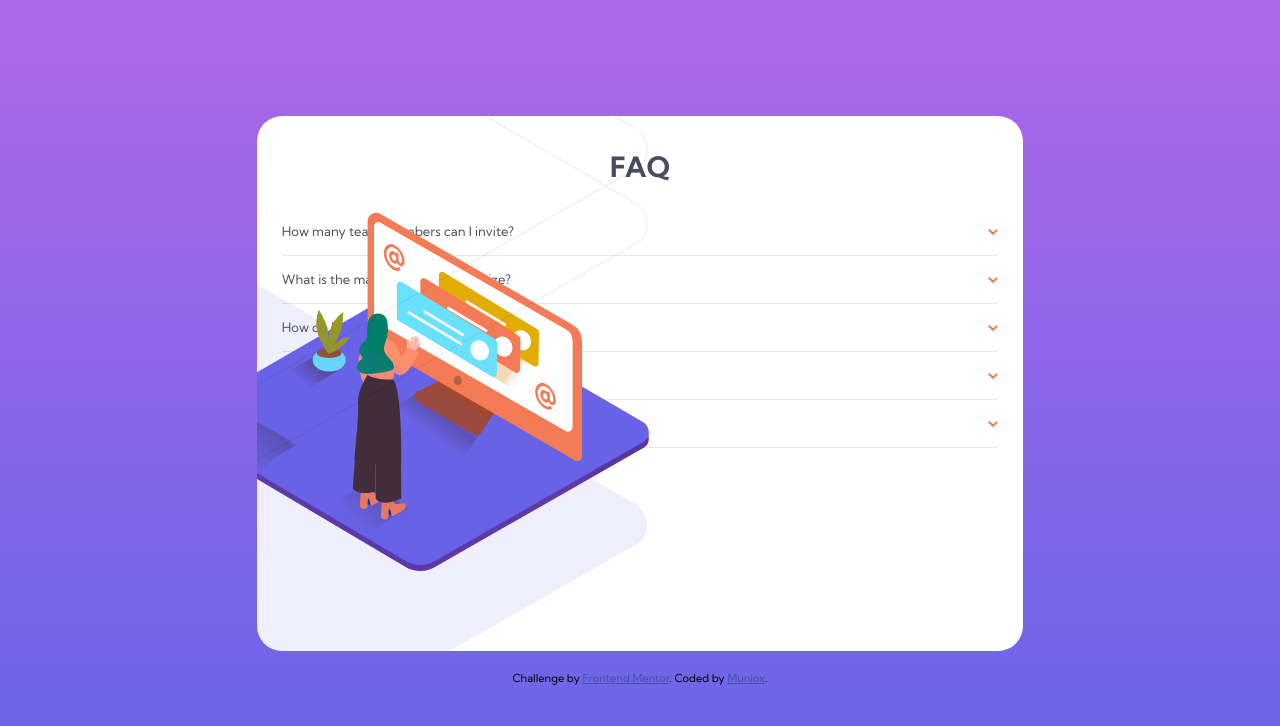
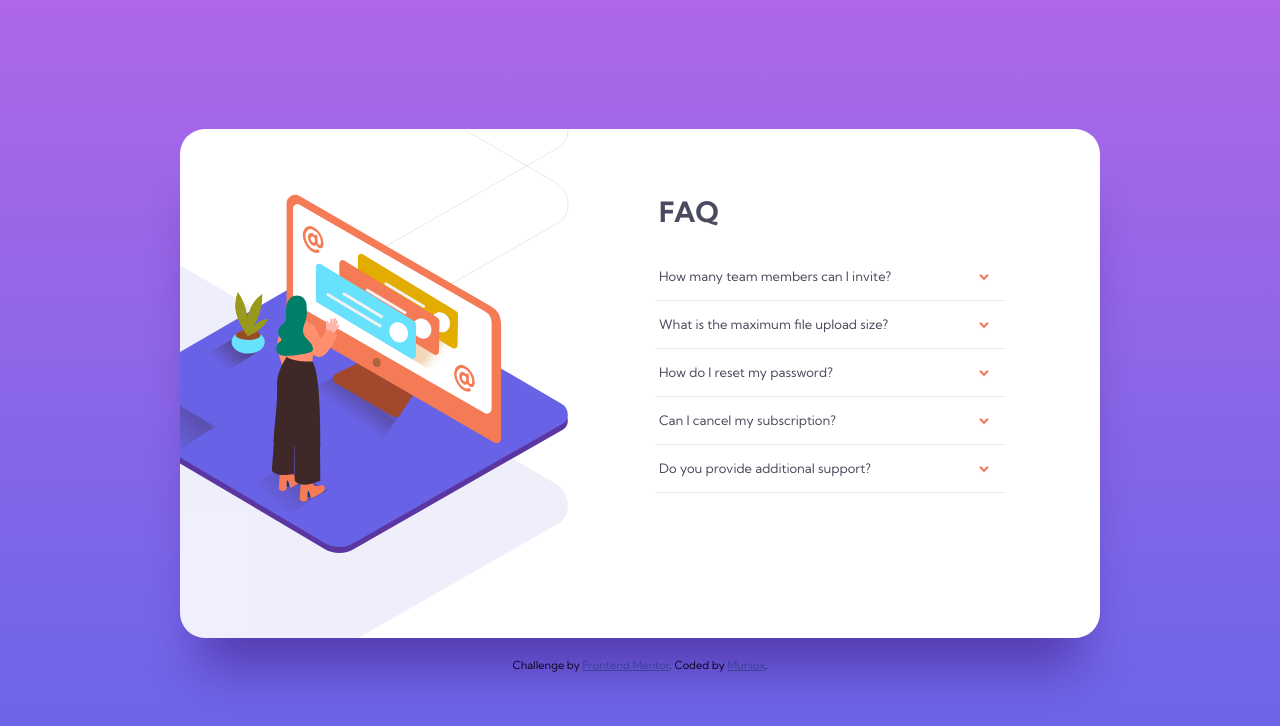
Before and after one commit to Muniox/faq-accordion-card, a plain HTML site: page index.html in a window 1280 px wide. Drawn offline with Linux system fonts and the light colour scheme.

Commit message:
fix for desktop view

```diff
--- a/index.html
+++ b/index.html
@@ -24,6 +24,7 @@
   </head>
   <body>
     <div class="card">
+      <div class="card__image-container">
         <img
           class="card__image-mobile"
           src="./images/illustration-woman-online-mobile.svg"
@@ -44,43 +45,68 @@
           src="./images/bg-pattern-desktop.svg"
           alt="patern"
         />
+      </div>
       <div class="card__description">
         <h2 class="card__title">FAQ</h2>
         <div class="card__description-line">
-          <div class="card__question">How many team members can I invite?</div>
+          <div class="card__question">
+            <p class="card__question-text">
+              How many team members can I invite?
+            </p>
+          </div>
           <div class="card__answer">
+            <p>
               You can invite up to 2 additional users on the Free plan. There is
               no limit on team members for the Premium plan.
+            </p>
           </div>
         </div>
         <div class="card__description-line">
           <div class="card__question">
+            <p class="card__question-text">
               What is the maximum file upload size?
+            </p>
           </div>
           <div class="card__answer">
+            <p>
               No more than 2GB. All files in your account must fit your allotted
               storage space.
+            </p>
           </div>
         </div>
         <div class="card__description-line">
-          <div class="card__question">How do I reset my password?</div>
+          <div class="card__question">
+            <p class="card__question-text">How do I reset my password?</p>
+          </div>
           <div class="card__answer">
+            <p>
               Click “Forgot password” from the login page or “Change password”
               from your profile page. A reset link will be emailed to you.
+            </p>
           </div>
         </div>
         <div class="card__description-line">
-          <div class="card__question">Can I cancel my subscription?</div>
+          <div class="card__question">
+            <p class="card__question-text">Can I cancel my subscription?</p>
+          </div>
           <div class="card__answer">
+            <p>
               Yes! Send us a message and we’ll process your request no questions
               asked.
+            </p>
           </div>
         </div>
         <div class="card__description-line">
-          <div class="card__question">Do you provide additional support?</div>
+          <div class="card__question">
+            <p class="card__question-text">
+              Do you provide additional support?
+            </p>
+          </div>
           <div class="card__answer">
+            <p>
               Chat and email support is available 24/7. Phone lines are open
               during normal business hours.
+            </p>
           </div>
         </div>
       </div>
--- a/scss/style.scss
+++ b/scss/style.scss
@@ -39,6 +39,7 @@ body{
     background: white;
     border-radius: 25px;
     position: relative;
+    box-shadow: 0px 50px 50px -20px rgba(53, 18, 122, 0.497159);
 
     &__image-mobile {
         width:237px;
@@ -54,6 +55,14 @@ body{
         margin: 0 auto;
         transform: scale(1);
         animation: scale 3s ease-in-out infinite;
+    }
+
+    &__image-desktop {
+        display:none
+    }
+
+    &__image-patern-desktop {
+        display:none;
     }
 
     &__description {
@@ -155,15 +164,26 @@ body{
 }
 
 
-@media (min-width: 950px) {
+@media (min-width: 400px) {
 
     .card {
         display: flex;
-        max-width: 920px;
+        min-width: 920px;
+        min-height: 509px;
+        gap: 86px;
+        // max-width: 920px;
+        // max-width: 509px;
         flex-direction: row;
         overflow: hidden;
-        max-height: 509px;
         margin-top: 0;
+
+        &__image-container {
+            display: flex;
+            flex-direction: column;
+            justify-content: center;
+            width: 100%;
+            max-width: 389px;
+        }
 
         &__image-mobile {
             display: none;
@@ -174,19 +194,73 @@ body{
         }
 
         &__image-desktop {
+            display: block;
             position: absolute;
             width: 472px;
             height: 359px;
-            left: -80px;
-            bottom: 80px;
+            transform: translate(-84px, -10px);
+            // left: -84px;
+            // bottom: 80px;
+            z-index: 100;
         }
 
         &__image-patern-desktop {
+            display: block;
             position: absolute;
-            top: -265px;
-            left: -575px;
+            transform: translate(-577px, -80px);
+            // top: -295px;
+            // left: -577px;
             width: 966px;
             height: 945px;
+            // width: 100%;
+            // height: 100%;
         }
+
+        &__description {
+            padding: 65px 95px 50px 0;
+        }
+
+        &__title {
+            font-size: 28px;
+            margin: 0 0 39px 4px;
+            text-align: left;
+            font-weight: 700;
+            color: $very-dark-grayish-blue;
+        }
+
+        &__description-line {
+            border-bottom: 1px solid $Light-grayish-blue;
+            margin-bottom: 15px;
+        }
+
+        &__question::after {
+            margin-right: 16px;
+        }
+
+        &__question {
+
+
+            &--active {
+
+            }
+
+            &--active::after {
+                transform: rotate(180deg);
+                transition: 1s;
+            }
+        }
+
+        &__question:hover {
+
+        }
+
+        &__question-text {
+            margin-left: 4px;
+        }
+
+
+        &__answer {
+        }
+
     }
 }
```
Also changed, not shown: css/style.css, 1 other file. Lines whose indentation alone changed are shown as unchanged.
